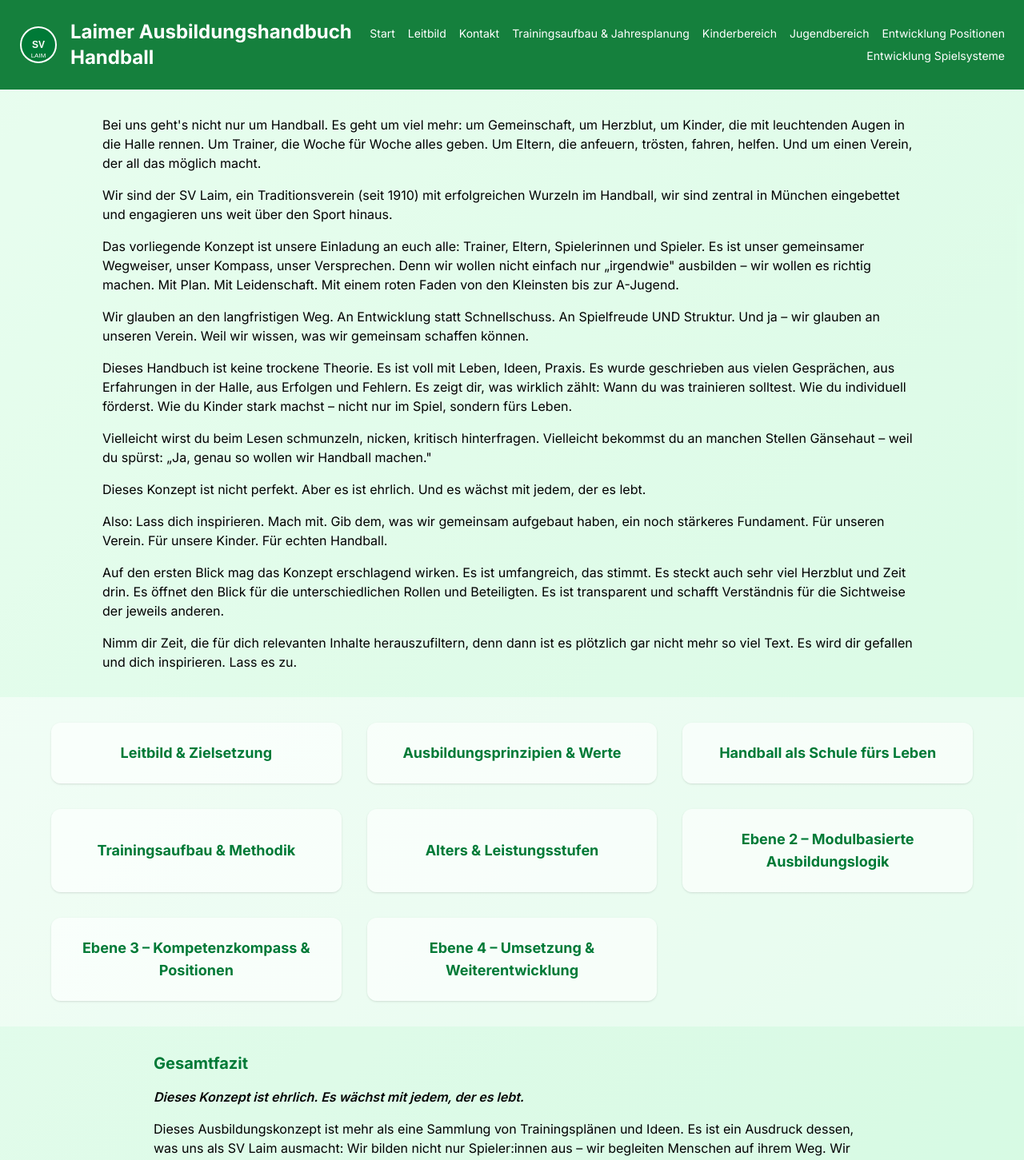
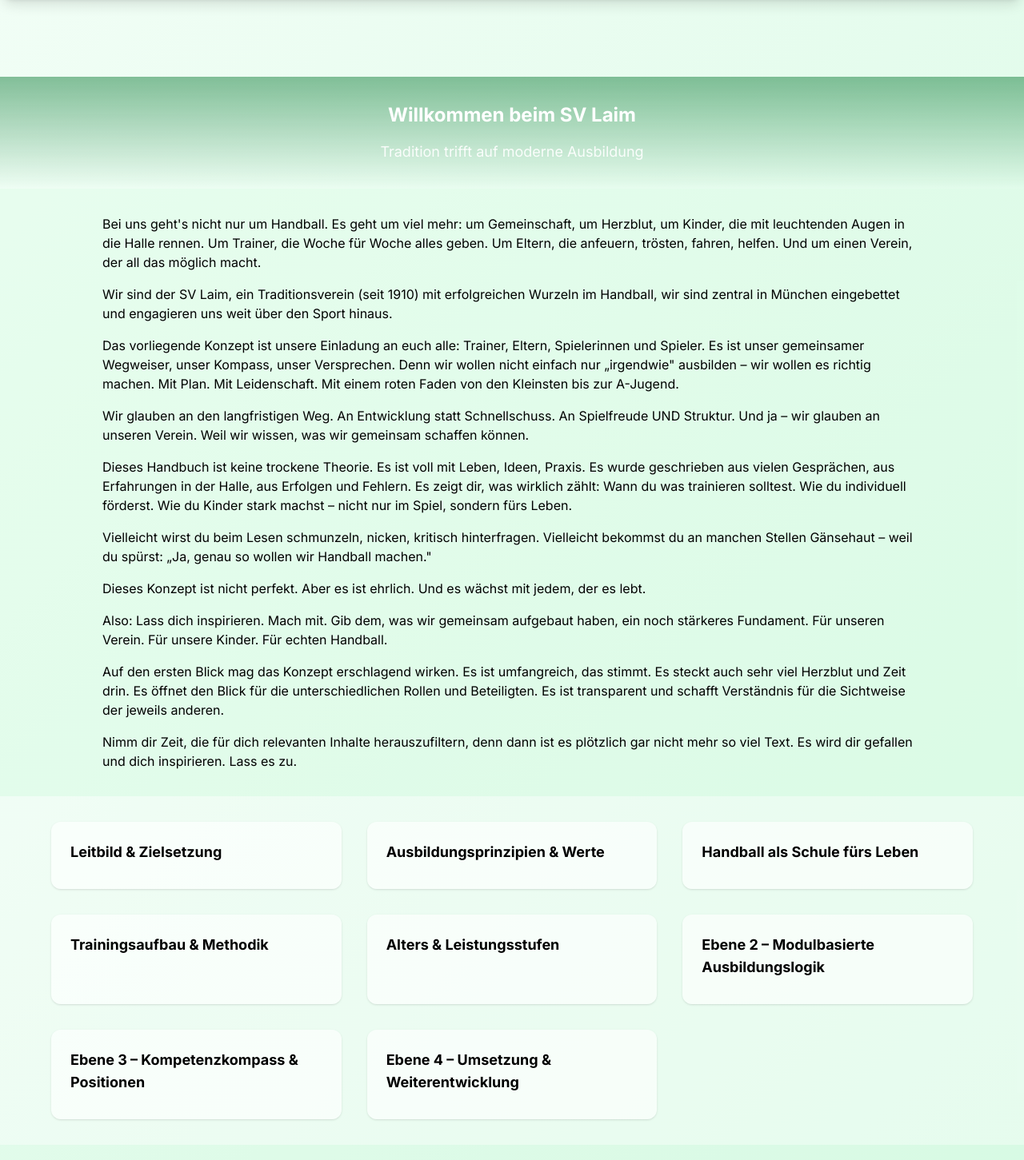
Before and after one commit to OGCoach23/Handbuch-Ausbildung, a React (Vite) app: page / in a window 1280 px wide. Shown: the top 1451 px of the page at 80% size. Built offline with nearby package versions, Linux system fonts and the light colour scheme.

Commit message:
Integration von Card-Komponente, Navbar-Funktionalität und Scroll-to-Top Button in die Startseite

```diff
--- a/src/pages/Home.jsx
+++ b/src/pages/Home.jsx
@@ -1,5 +1,7 @@
 import { motion } from "framer-motion";
-import { Link } from "react-router-dom";
+import { Link, useLocation } from "react-router-dom";
+import { useEffect, useState } from "react";
+import { ChevronUp } from "lucide-react";
 import logo from "../assets/logo.svg";
 
 const cards = [
@@ -38,10 +40,42 @@
 ];
 
 export default function Home() {
+  const [showScrollTop, setShowScrollTop] = useState(false);
+  const [showNavbar, setShowNavbar] = useState(true);
+  const [lastScrollY, setLastScrollY] = useState(0);
+
+  const location = useLocation();
+
+  // Scroll Events
+  useEffect(() => {
+    const handleScroll = () => {
+      const currentScrollY = window.scrollY;
+      setShowScrollTop(currentScrollY > 200);
+
+      // Navbar nur zeigen, wenn nach oben gescrollt wird
+      if (currentScrollY < lastScrollY) {
+        setShowNavbar(true);
+      } else {
+        setShowNavbar(false);
+      }
+      setLastScrollY(currentScrollY);
+    };
+
+    window.addEventListener("scroll", handleScroll);
+    return () => window.removeEventListener("scroll", handleScroll);
+  }, [lastScrollY]);
+
+  const scrollToTop = () => window.scrollTo({ top: 0, behavior: "smooth" });
+
   return (
     <div>
-      {/* Integrierter Header */}
-      <header className="bg-green-700 text-white p-6">
+      {/* Integrierter Header mit Scroll-Funktionalität */}
+      <header
+        className={`glass-card fixed top-0 left-0 w-full z-50 transform transition-transform duration-300 ${
+          showNavbar ? "translate-y-0" : "-translate-y-full"
+        }`}
+      >
+        <div className="bg-green-700 text-white p-6">
           <div className="flex flex-col md:flex-row md:items-center md:justify-between max-w-7xl mx-auto">
             <div className="flex items-center space-x-4 mb-4 md:mb-0">
               <img src={logo} alt="SV Laim" className="w-12 h-12" />
@@ -59,7 +93,30 @@
               <Link to="/spielsysteme" className="hover:underline">Entwicklung Spielsysteme</Link>
             </nav>
           </div>
+        </div>
       </header>
+
+      {/* Gradient-Übergang */}
+      <section className="bg-gradient-to-b from-green-700/50 to-transparent p-8 mt-24">
+        <div className="max-w-5xl mx-auto text-center">
+          <motion.h2
+            initial={{ opacity: 0, y: 20 }}
+            whileInView={{ opacity: 1, y: 0 }}
+            transition={{ duration: 0.6 }}
+            className="text-2xl font-bold text-white mb-4"
+          >
+            Willkommen beim SV Laim
+          </motion.h2>
+          <motion.p
+            initial={{ opacity: 0, y: 20 }}
+            whileInView={{ opacity: 1, y: 0 }}
+            transition={{ duration: 0.6, delay: 0.2 }}
+            className="text-white/90 text-lg"
+          >
+            Tradition trifft auf moderne Ausbildung
+          </motion.p>
+        </div>
+      </section>
 
       {/* Einleitungstext */}
       <section className="bg-green-100/40 p-8">
@@ -82,16 +139,20 @@
         </motion.div>
       </section>
 
-      {/* Karten */}
+      {/* Karten mit Card-Komponente */}
       <section className="bg-white/40 p-8">
         <div className="max-w-6xl mx-auto grid grid-cols-1 sm:grid-cols-2 lg:grid-cols-3 gap-8">
           {cards.map(({ title, link }) => (
-            <Link
-              key={title}
-              to={link}
-              className="bg-white/60 p-6 rounded-xl shadow hover:shadow-lg transition duration-300 h-full flex items-center justify-center text-center"
+            <Link key={title} to={link} className="block">
+              <motion.div
+                initial={{ opacity: 0, y: 50 }}
+                whileInView={{ opacity: 1, y: 0 }}
+                viewport={{ once: true }}
+                transition={{ duration: 0.5 }}
+                className="bg-white/60 p-6 rounded-xl shadow transition-all duration-300 transform hover:scale-105 hover:bg-[#005aa7] hover:text-white hover:shadow-2xl h-full"
               >
-              <h3 className="text-lg font-bold text-primary">{title}</h3>
+                <h3 className="text-lg font-bold mb-2">{title}</h3>
+              </motion.div>
             </Link>
           ))}
         </div>
@@ -121,6 +182,17 @@
           <p>Wir stehen am Anfang eines Weges, der nie ganz fertig sein wird. Aber jeder Schritt, den wir gemeinsam gehen, macht unseren Verein stärker. Lasst uns diesen Weg entschlossen, mit Freude und einem klaren Ziel vor Augen gehen: bessere Spieler, bessere Menschen, ein starker Verein.</p>
         </motion.div>
       </section>
+
+      {/* Scroll-to-Top Button */}
+      {showScrollTop && (
+        <button
+          onClick={scrollToTop}
+          className="fixed bottom-6 right-6 bg-green-700 text-white p-3 rounded-full shadow-lg hover:bg-green-600 transition transform hover:scale-105 z-50"
+          aria-label="Zurück nach oben"
+        >
+          <ChevronUp size={24} />
+        </button>
+      )}
     </div>
   );
 }
```
Lines whose indentation alone changed are shown as unchanged.
